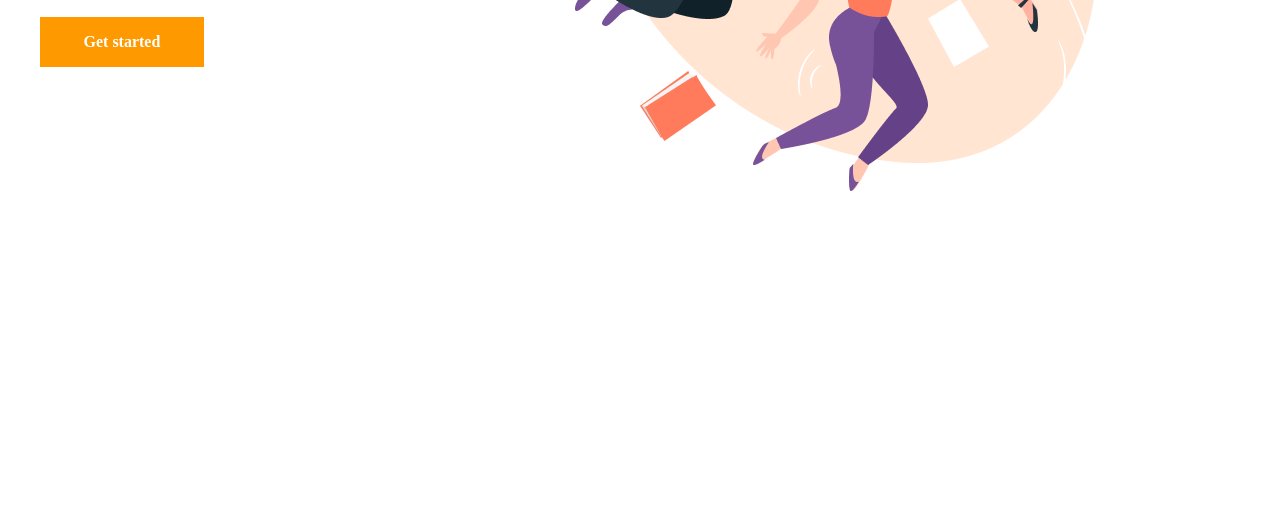
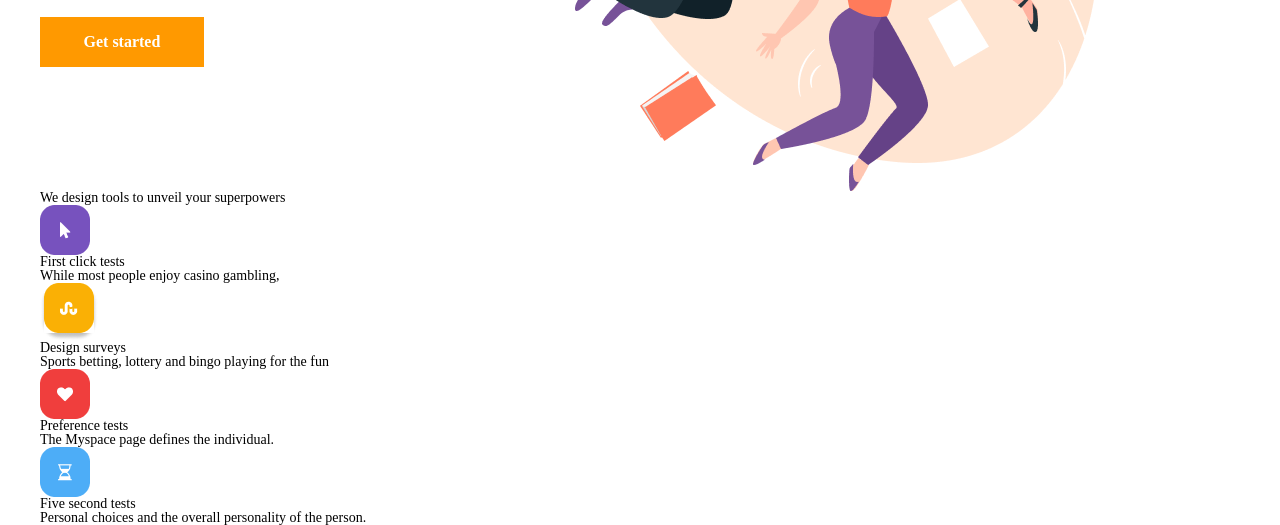
Before and after one commit to KysilSerhii/Beetroot_Academy-HomeTask, a plain HTML site: page second-box/index.html in a window 1280 px wide. Shown: the part 444-969 px from the top of the page. Before the commit the page ends 800 px from the top, so only its background shows below. Drawn offline with Linux system fonts and the light colour scheme.

Commit message:
flex-first

```diff
--- a/second-box/index.html
+++ b/second-box/index.html
@@ -14,7 +14,7 @@
       <header class="header">
         <div class="container">
           <div class="header__content">
-            <img src="image/Bitmap.png" alt="#" class="header__logo">
+            <img src="image/Bitmap.png" alt="#" class="header__logo"/>
             <nav class="header__menu">
               <ul class="header__item">
                 <li class="header__link">Product</li>
@@ -36,7 +36,37 @@
               <p class="page__text">Tools, tutorials, design and innovation experts, all in one place! The most intuitive way to imagine your next user experience.</p>
               <button class="page__btn">Get started</button>
             </div>
-            <img src="image/Image-first.png" alt="#" class="page__image">
+            <img src="image/Image-first.png" alt="#" class="page__image"/>
+          </div>
+        </div>
+
+        <div class="page__features">
+          <div class="container">
+            <div class="page__second second">
+              <h3 class="second__title">We design tools to unveil your superpowers</h3>
+              <div class="second__card">
+                <div class="second__item">
+                  <img class="second__icon" src="image/block-image/arow.png" alt="#"/>
+                  <p class="second__text">First click tests</p>
+                  <p class="second__description">While most people enjoy casino gambling,</p>
+                </div>
+                <div class="second__item">
+                  <img class="second__icon" src="image/block-image/desigion.png" alt="#"/>
+                  <p class="second__text">Design surveys</p>
+                  <p class="second__description">Sports betting, lottery and bingo playing for the fun</p>
+                </div>
+                <div class="second__item">
+                  <img class="second__icon" src="image/block-image/preferens.png" alt="#"/>
+                  <p class="second__text">Preference tests</p>
+                  <p class="second__description">The Myspace page defines the individual.</p>
+                </div>
+                <div class="second__item">
+                  <img class="second__icon" src="image/block-image/five.png" alt="#"/>
+                  <p class="second__text">Five second tests</p>
+                  <p class="second__description">Personal choices and the overall personality of the person. </p>
+                </div>
+              </div>
+            </div>
           </div>
         </div>
       </main>
```
Also changed, not shown: second-box/image/block-image/arow.png (added), second-box/image/block-image/desigion.png (added), second-box/image/block-image/five.png (added), second-box/image/block-image/preferens.png (added).
